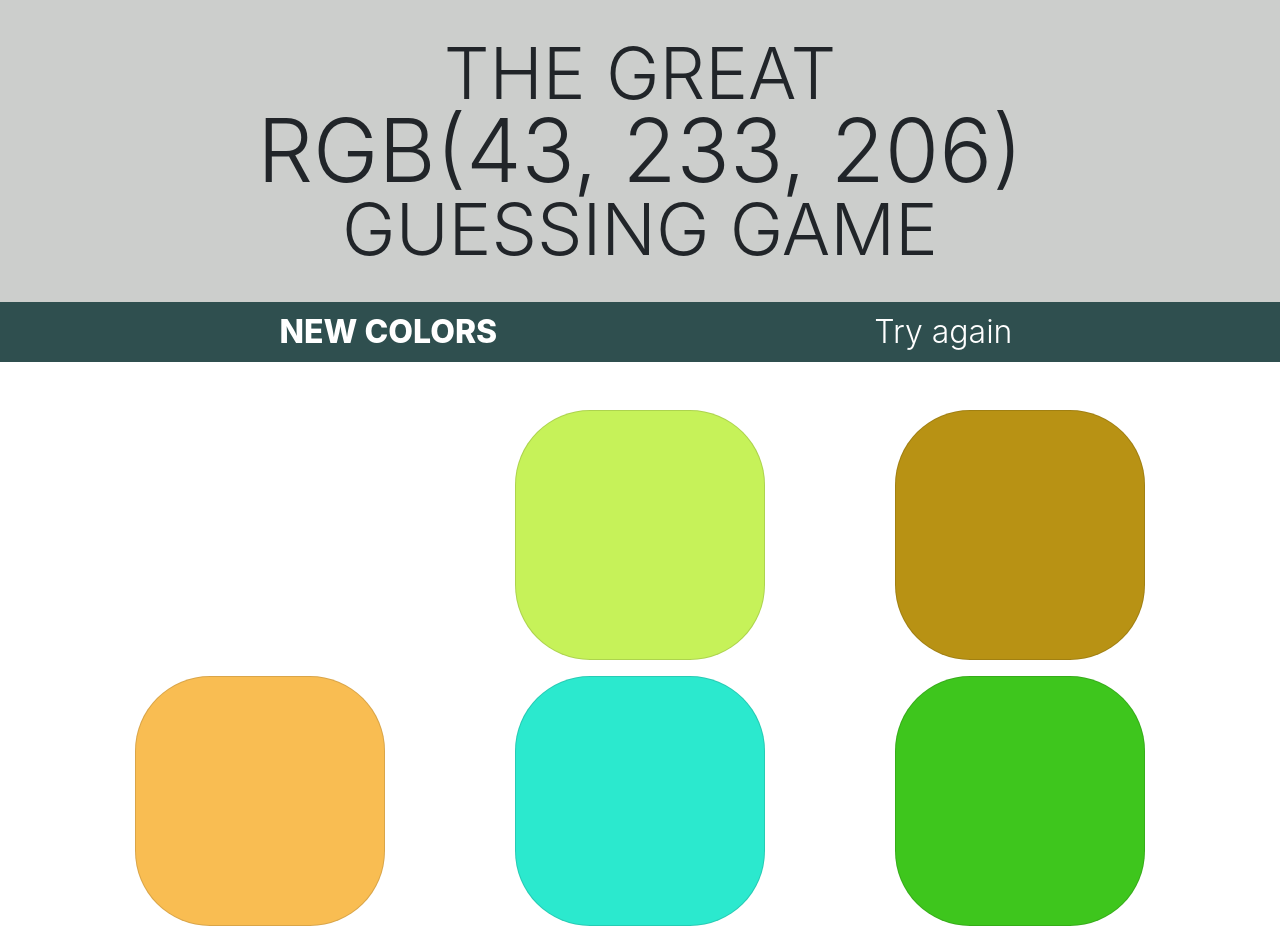
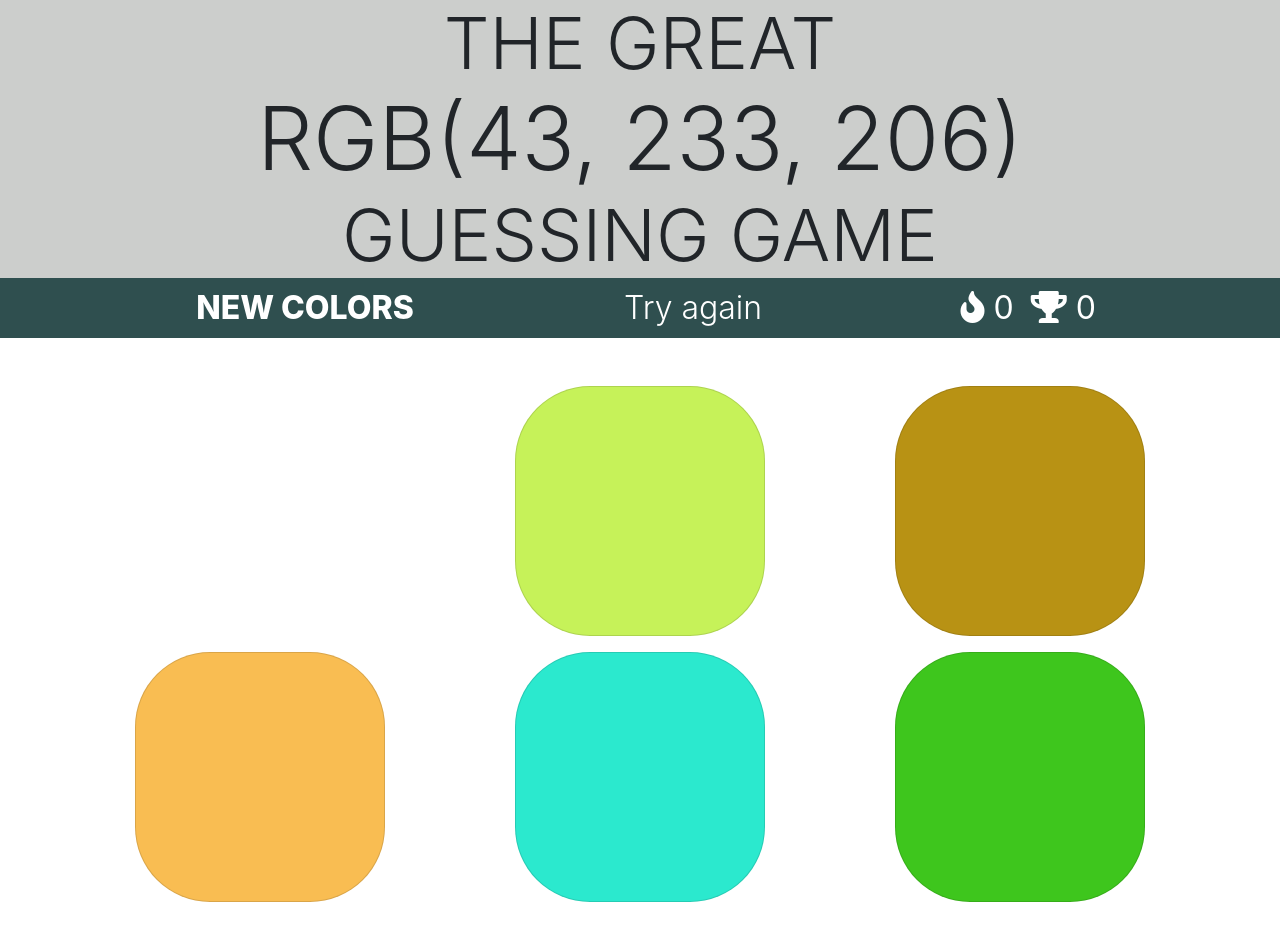
Before and after one commit to gafeol/color-game, a plain HTML site: page index.html in a window 1280 px wide. Both pictures are taken after a click on the element 260 px from the left and 535 px from the top of the page. After the commit the page ends 918 px from the top, so only its background shows below. Drawn offline with nearby package versions, Linux system fonts and the light colour scheme.

Commit message:
Adiciona pontuação e highscore

```diff
--- a/index.css
+++ b/index.css
@@ -9,7 +9,6 @@
 }
 
 .display-3{
-    line-height: 0.7;
     transition: all 0.3s;
 }
 
@@ -22,7 +21,6 @@
 }
 
 #result{
-    color: white;
     font-size: 2rem;
     font-weight: 300;
     background-color: transparent;
@@ -34,5 +32,7 @@
 }
 
 #bar{
+    font-size: 2rem;
+    color: white;
     background-color: darkslategray;
 }
--- a/index.html
+++ b/index.html
@@ -4,14 +4,15 @@
     <meta name="viewport" content="width=device-width, initial-scale=1.0">
     <meta http-equiv="X-UA-Compatible" content="ie=edge">
     <title>Color Game</title>
+    <link rel="stylesheet" href="https://use.fontawesome.com/releases/v5.7.0/css/all.css" integrity="sha384-lZN37f5QGtY3VHgisS14W3ExzMWZxybE1SJSEsQp9S+oqd12jhcu+A56Ebc1zFSJ" crossorigin="anonymous">
     <link rel="stylesheet" href="https://stackpath.bootstrapcdn.com/bootstrap/4.2.1/css/bootstrap.min.css" integrity="sha384-GJzZqFGwb1QTTN6wy59ffF1BuGJpLSa9DkKMp0DgiMDm4iYMj70gZWKYbI706tWS" crossorigin="anonymous">
     <link rel="stylesheet" href="index.css">
 </head>
 <body>
     <div class="jumbotron jumbotron-fluid text-center p-0 mb-0">
-        <h1 class="display-3 py-5 mb-0">
+        <h1 class="display-3 mb-0">
             THE GREAT  <br>
-            <span class="display-2"> </span> <br>
+            <span id="rgb" class="display-2"> </span> <br>
             GUESSING GAME
         </h1>
     </div>
@@ -20,7 +21,11 @@
     <div id="bar" class="mb-5">
         <div class="container d-flex justify-content-around">
             <button id="reset" class="btn btn-info mt-0">NEW COLORS</button>
-            <span id="result" class="justify-self-center align-self-center">sdas</span>
+            <span id="result" class="justify-self-center align-self-center"></span>
+            <div class="align-self-center">
+                <span class="mr-2"> <i class="fas fa-fire"></i> <span id="points">0</span> </span>
+                <i class="fas fa-trophy"></i> <span id="best">0</span>
+            </div>
         </div>
     </div>
     <div class="container">
--- a/index.js
+++ b/index.js
@@ -2,6 +2,9 @@ var R, G, B;
 var color;
 var chosen;
 var won = false;
+var fire = 0;
+var fireSpan = document.querySelector("#points");
+var bestSpan = document.querySelector("#best");
 document.querySelector(".jumbotron").style.background = "#cccecc";
 
 resultSpan = document.querySelector("#result");
@@ -14,6 +17,10 @@ for(var i=0;i<cardList.length;i++){
         if (!won) {
             if (this.id == chosen) {
                 won = true;
+                fire++;
+                fireSpan.innerText = fire;
+                if(fire > Number(bestSpan.innerText))
+                    bestSpan.innerText = fire;
                 resultSpan.innerText = "Correct!";
                 document.querySelector(".jumbotron").style.background = color;
                 for (var i = 0; i < cardList.length; i++) {
@@ -23,6 +30,8 @@ for(var i=0;i<cardList.length;i++){
                 setTimeout(resetGame, 1000);
             }
             else {
+                fire = 0;
+                fireSpan.innerText = fire;
                 resultSpan.innerText = "Try again";
                 this.style.backgroundColor = "white";
                 this.classList.add("border-white");
@@ -48,7 +57,7 @@ function generateColor(){
 function updatePage(){
     generateColor();
 
-    var sp = document.querySelector("span");
+    var sp = document.querySelector("#rgb");
     sp.innerText = "RGB("+R+", "+G+", "+ B+")";
 
     chosen = Math.floor(Math.random() * cardList.length);
```
